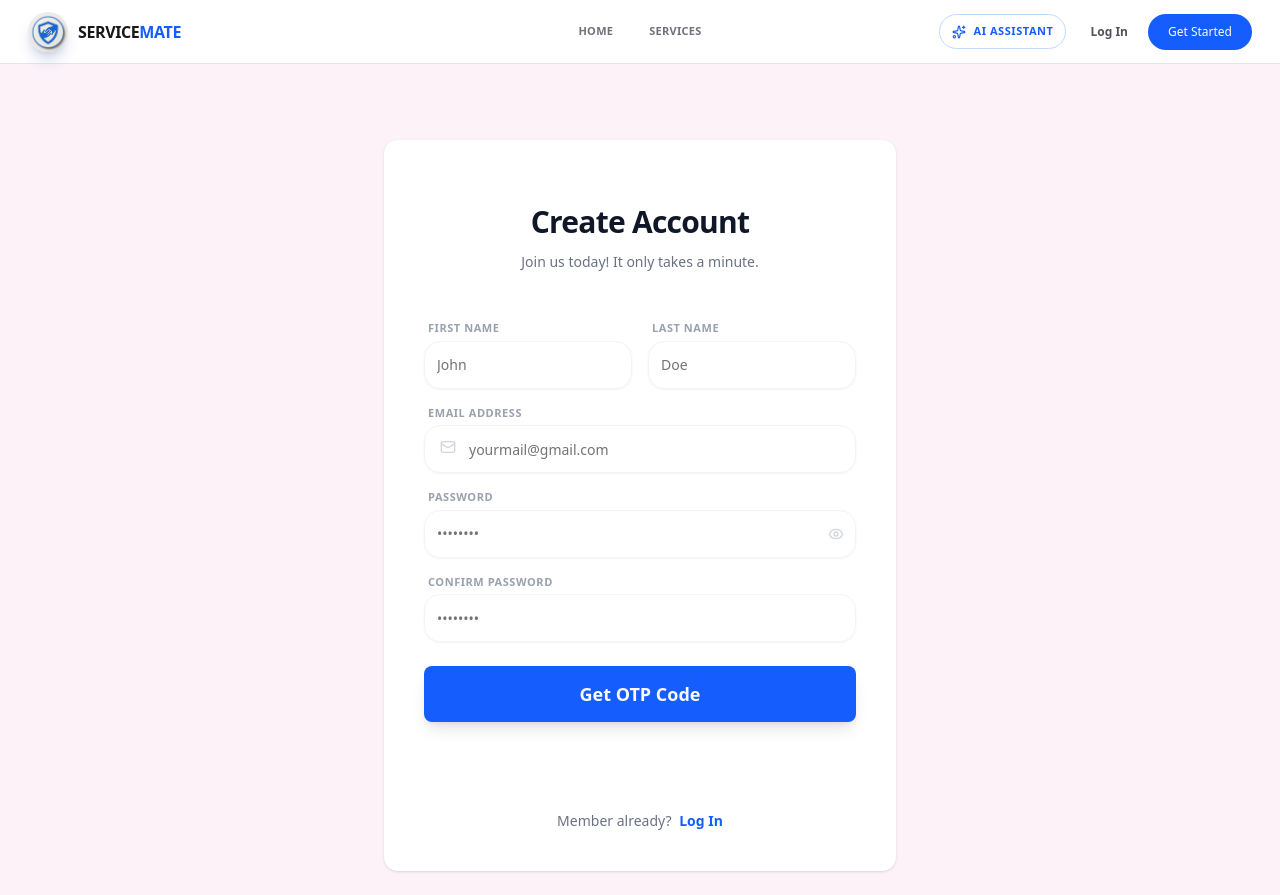
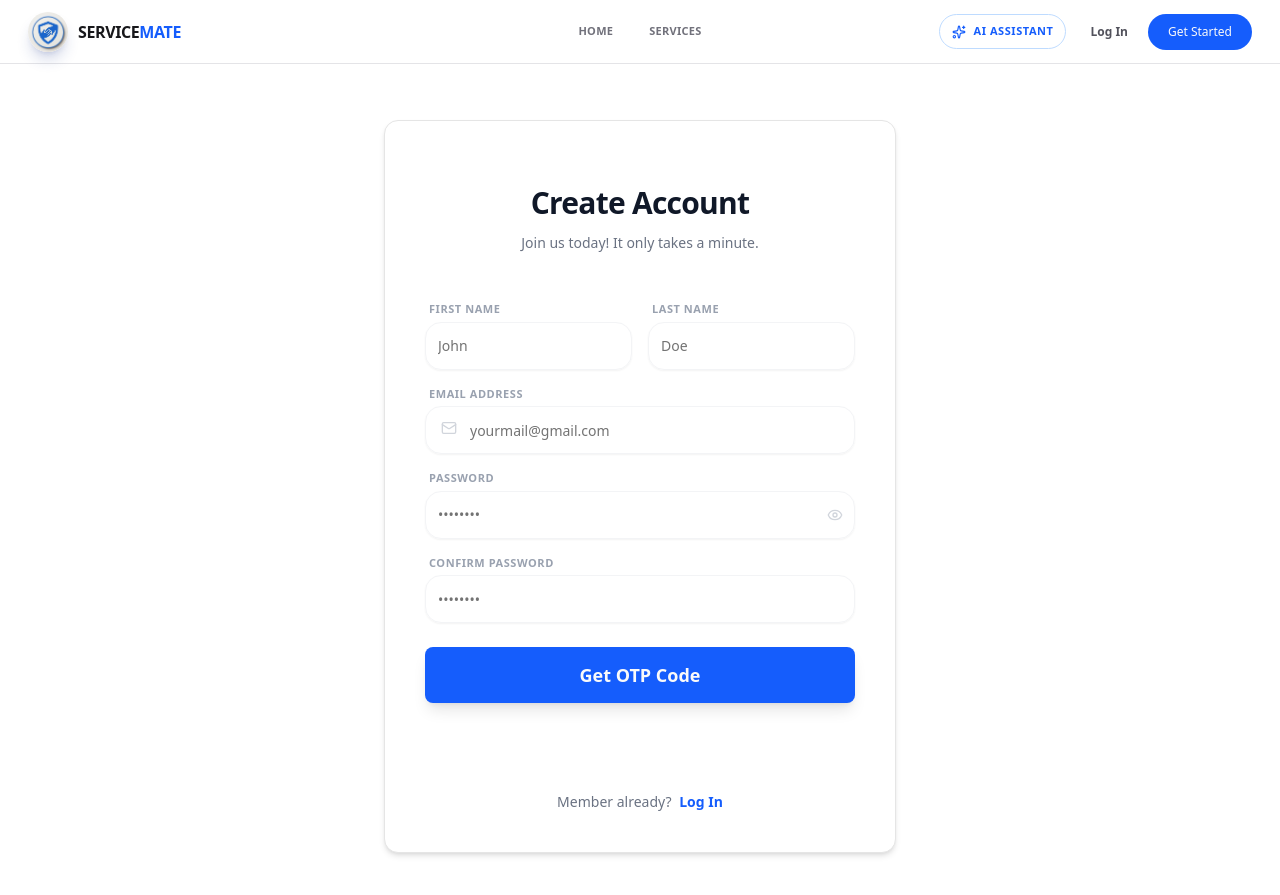
Before and after one commit to Ashwath-S-kulal/MERN_INTERNSHIP_2026_ASHWATH_S, a React (Vite) app in the folder frontend/: page /signup in a window 1280 px wide. Built offline with nearby package versions, Linux system fonts and the light colour scheme.

Commit message:
refactor: Update SignUp page styles and button hover effects

```diff
--- a/frontend/src/pages/SignUp.jsx
+++ b/frontend/src/pages/SignUp.jsx
@@ -117,8 +117,8 @@ export default function SignUp() {
     }
 
     return (
-        <div className="relative flex justify-center items-center min-h-screen sm:bg-[#fdf2f8] bg-white overflow-hidden p-4 sm:p-6 mt-0 md:mt-15 sm:pt-20 mb-0 md:mb-20">
-            <Card className="relative w-full max-w-lg border-none ">
+        <div className="relative flex justify-center items-center min-h-screen  overflow-hidden p-4 sm:p-6 mt-0 md:mt-10 sm:pt-20 mb-0 md:mb-20">
+            <Card className="relative w-full max-w-lg border shadow-md">
                 <CardHeader className="space-y-1 text-center py-6 sm:pt-10">
 
                     <CardTitle className="text-2xl sm:text-3xl font-black tracking-tight text-gray-900">
@@ -248,7 +248,7 @@ export default function SignUp() {
                             </div>
                         )}
 
-                        <Button type="submit" disabled={loading || (step === 2 && timeLeft === 0)} className={`w-full h-12 sm:h-14 cursor-pointer font-bold text-base sm:text-lg shadow-lg transition-all active:scale-[0.98] ${step === 1 ? "bg-blue-600 hover:bg-pink-700" : "bg-emerald-600 hover:bg-emerald-700"}`}>
+                        <Button type="submit" disabled={loading || (step === 2 && timeLeft === 0)} className={`w-full h-12 sm:h-14 cursor-pointer font-bold text-base sm:text-lg shadow-lg transition-all active:scale-[0.98] ${step === 1 ? "bg-blue-600 hover:bg-blue-700" : "bg-emerald-600 hover:bg-emerald-700"}`}>
                             {loading ? <Loader className="animate-spin mr-2" /> : step === 1 ? "Get OTP Code" : "Verify & Activate"}
                         </Button>
                     </form>
```
Also changed, not shown: 1 other file (tests, documents, lock files or other folders).
